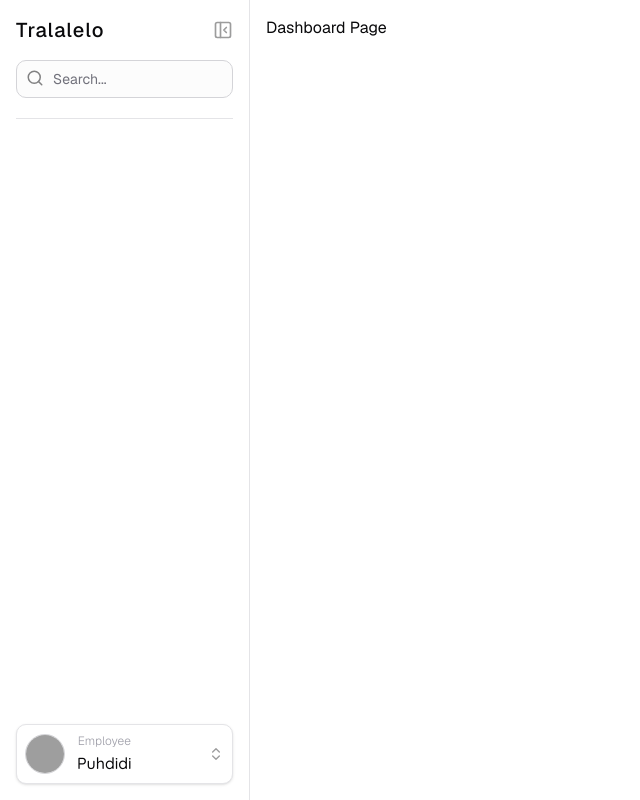
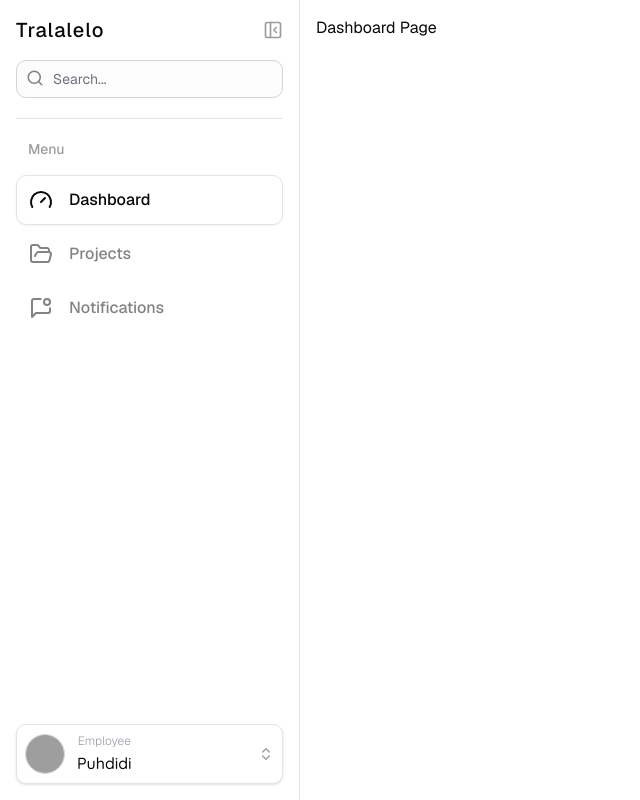
Before and after one commit to ardihp/managementku, a Next.js app in the folder frontend/: page /dashboard in a window 1280 px wide. Shown: the whole page, without its empty margins (0-640 px from the left). Built offline with nearby package versions, Linux system fonts and the light colour scheme; grey boxes are pictures that could not be loaded.

Commit message:
fix(layout): content sidebar

```diff
--- a/frontend/src/components/layout/index.tsx
+++ b/frontend/src/components/layout/index.tsx
@@ -3,7 +3,7 @@ import Sidebar from "./sidebar";
 
 export default function LayoutPage({ children }: { children: ReactNode }) {
   return (
-    <section className="grid lg:grid-cols-[minmax(0,250px)_minmax(400px,1fr)] h-screen">
+    <section className="grid lg:grid-cols-[minmax(0,300px)_minmax(400px,1fr)] h-screen">
       <Sidebar />
       <div className="p-4">{children}</div>
     </section>
--- a/frontend/src/components/layout/sidebar.tsx
+++ b/frontend/src/components/layout/sidebar.tsx
@@ -10,8 +10,15 @@ import {
   DropdownMenuTrigger,
 } from "@/components/ui/dropdown-menu";
 import { Input } from "../ui/input";
+import { sidebarItem } from "@/const/sidebar-item";
+import Link from "next/link";
+import { cn } from "@/lib/utils";
+import { paths } from "@/const/routes";
+import { useRouter } from "next/router";
 
 export default function Sidebar() {
+  const router = useRouter();
+
   return (
     <div className="p-4 flex flex-col gap-5 h-full border-r border-zinc-200">
       <div className="flex flex-col gap-4">
@@ -34,9 +41,32 @@ export default function Sidebar() {
 
       <hr className="border-zinc-200" />
 
-      <div className="mt-auto p-2 bg-white rounded-lg shadow border border-zinc-200">
+      <div className="flex flex-col gap-1">
+        <p className="mb-3 opacity-40 text-sm font-medium px-3">Menu</p>
+
+        {sidebarItem.map((item, index) => (
+          <Link
+            href={item.href}
+            key={index}
+            className={cn(
+              "flex items-center gap-4 p-3 rounded-lg bg-white border duration-200",
+              router.asPath === item.href ||
+                (router.asPath.includes(item.href) &&
+                  item.href !== paths.dashboard.root)
+                ? "shadow-xs border-zinc-200 opacity-100"
+                : "border-transparent hover:bg-zinc-50 opacity-50"
+            )}
+          >
+            {item.icon}
+
+            <p className="font-medium">{item.title}</p>
+          </Link>
+        ))}
+      </div>
+
       <DropdownMenu>
-          <DropdownMenuTrigger className="flex w-full items-center gap-3 cursor-pointer focus-within:outline-none">
+        <DropdownMenuTrigger className="mt-auto p-2 bg-white rounded-lg shadow border border-zinc-200 cursor-pointer">
+          <div className="flex w-full items-center gap-3 focus-within:outline-none">
             <Avatar className="size-10 border border-zinc-300">
               <AvatarImage src="https://github.com/shadcn.png" />
               <AvatarFallback>A</AvatarFallback>
@@ -50,8 +80,9 @@ export default function Sidebar() {
             <div className="flex items-center justify-center ml-auto">
               <ChevronsUpDown className="size-4 opacity-40 duration-200" />
             </div>
+          </div>
         </DropdownMenuTrigger>
-          <DropdownMenuContent className="mb-4">
+        <DropdownMenuContent className="mb-2 w-[calc(300px_-_32px)]">
           <DropdownMenuLabel>My Account</DropdownMenuLabel>
           <DropdownMenuSeparator />
           <DropdownMenuItem>Profile</DropdownMenuItem>
@@ -59,6 +90,5 @@ export default function Sidebar() {
         </DropdownMenuContent>
       </DropdownMenu>
     </div>
-    </div>
   );
 }
```
Lines whose indentation alone changed are shown as unchanged.
